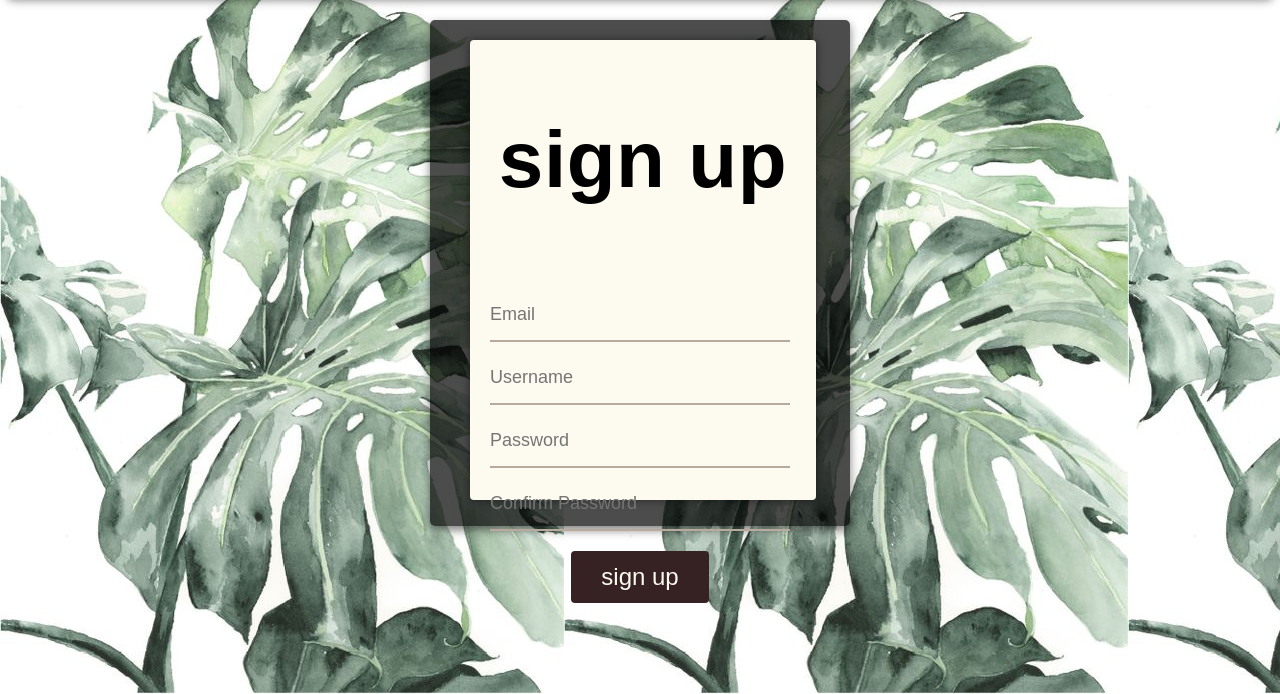
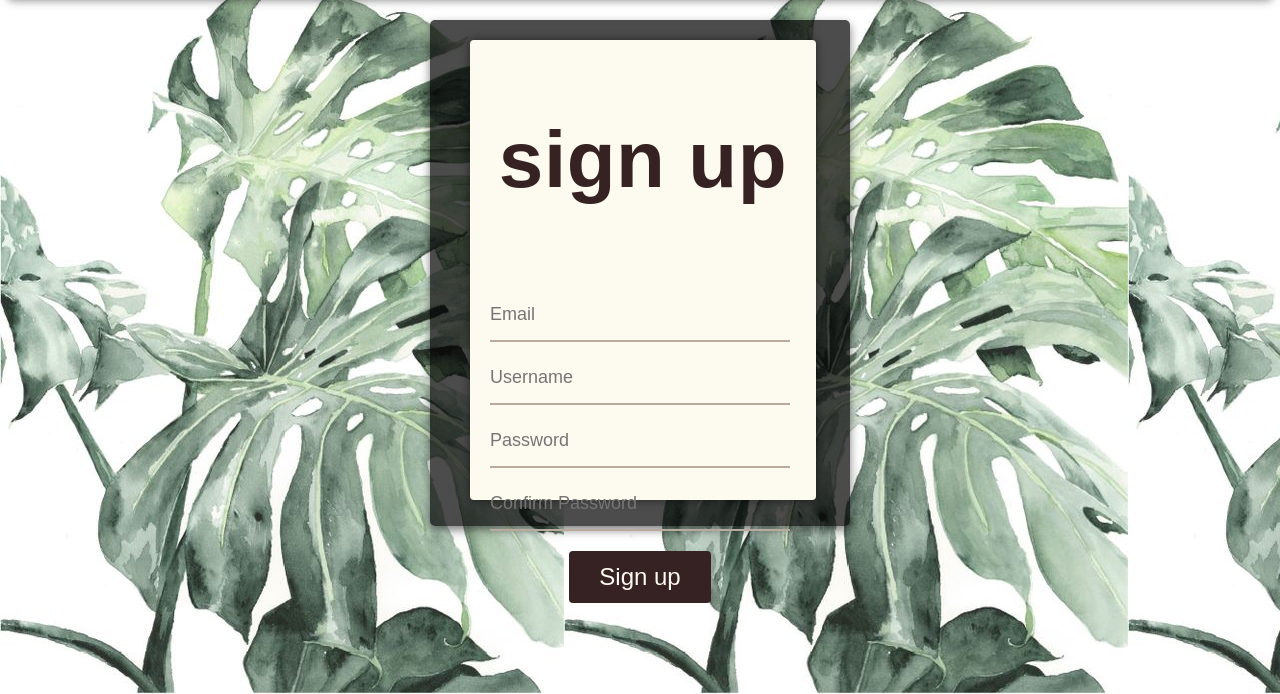
Before and after one commit to pepilipep/shared-clipboard, a PHP site: page /register.html in a window 1280 px wide. Shown: the part 108-802 px from the top of the page. Run offline with PHP 8.4, Linux system fonts and the light colour scheme.

Commit message:
change color of h1 and h2

```diff
--- a/public/css/main.css
+++ b/public/css/main.css
@@ -61,11 +61,13 @@ button:active {
 h1 {
     font-size: 5rem;
     letter-spacing: 0.035rem;
+    color:#362222;
 }
 
 h2 {
     font-size: 3rem;
     letter-spacing: 0.035rem;
+    color:#362222;
 }
 
 p {
@@ -75,6 +77,7 @@ p {
 a {
     text-decoration: none;
     color: #362222;
+    border-radius: 4px;
     padding: 0 8px;
     font-size: x-large;
 }
--- a/public/login.html
+++ b/public/login.html
@@ -32,7 +32,7 @@
             />
             <span id="form-error" class="error"></span>
             <span id="form-success" class="success"></span>
-            <button type="submit">log in</button>
+            <button type="submit">Log in</button>
             <p class="text">
               Don't have an account? <a href="/register.html">Register</a>
             </p>
--- a/public/register.html
+++ b/public/register.html
@@ -44,7 +44,7 @@
             />
             <span id="form-error" class="error"></span>
             <span id="form-success" class="success"></span>
-            <button type="submit">sign up</button>
+            <button type="submit">Sign up</button>
           </div>
         </form>
       </div>
```
